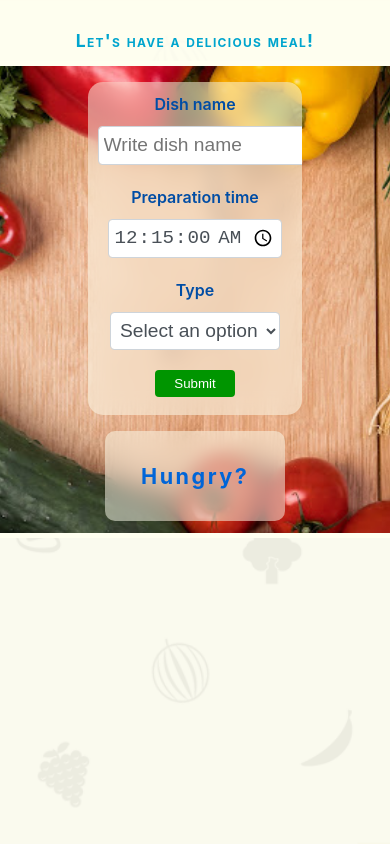
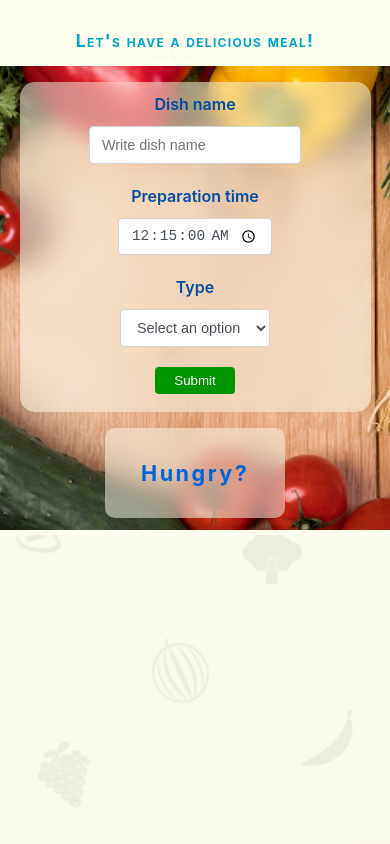
Before and after one commit to kodencja/dish-redux-form, a React (Create React App) app: page / in a window 390 px wide. Built offline with nearby package versions, Linux system fonts and the light colour scheme.

Commit message:
Correct scss for range input and setOutputStyle file

```diff
--- a/src/css/style.css
+++ b/src/css/style.css
@@ -210,8 +210,8 @@ label {
 }
 
 .form-control {
-  height: calc(1.5em + 0.5rem + 2px);
-  padding: 0.375rem 0.3rem;
+  height: 2.35rem;
+  padding: 0.375rem 0.75rem;
   font-size: 1.2rem;
   font-weight: 400;
   line-height: 1.5;
@@ -979,10 +979,13 @@ button:disabled {
 
 @media all and (max-width: 700px) {
   #dishes-form {
-    width: 80%;
+    width: 80% !important;
   }
   .image {
     width: 80%;
+  }
+  .narrow-70 {
+    width: auto;
   }
 }
 
@@ -990,16 +993,14 @@ button:disabled {
   .narrow {
     width: 100%;
   }
-  .narrow-70 {
-    width: 100%;
-  }
   .image {
     width: 90%;
   }
   #dishes-form {
-    width: 90%;
-    margin-left: 1rem;
-    margin-right: 1rem;
+    width: 90% !important;
+  }
+  .form-control {
+    font-size: 1rem;
   }
 }
 
@@ -1008,10 +1009,13 @@ button:disabled {
     letter-spacing: 1px;
     font-size: 1.1rem;
   }
+  .form-control {
+    font-size: 0.9rem;
+  }
 }
 
 @media all and (max-width: 372px) {
   .form-control {
-    max-width: 90%;
+    font-size: 0.8rem;
   }
 }
--- a/src/scss/_inputs.scss
+++ b/src/scss/_inputs.scss
@@ -154,8 +154,11 @@ label {
 }
 
 .form-control {
-  height: calc(1.5em + 0.5rem + 2px);
-  padding: distance("small-so") distance("little");
+  // height: calc(1.5em + 0.5rem + 2px);
+  height: 2.35rem;
+  // height: calc(distance("larger") + distance("small-quite") + sizes_px("two"));
+  // padding: distance("small-so") distance("little");
+  padding: distance("small-so") distance("quite-normal");
   font-size: size("large");
   font-weight: weight("normal");
   line-height: $larger;
--- a/src/scss/style.scss
+++ b/src/scss/style.scss
@@ -265,10 +265,14 @@ button {
 
 @media all and (max-width: 700px) {
   #dishes-form {
-    width: $full * 0.8;
+    width: $full * 0.8 !important;
   }
   .image {
     width: $full * 0.8;
+  }
+
+  .narrow-70 {
+    width: auto;
   }
 }
 
@@ -277,17 +281,15 @@ button {
     width: $full;
   }
 
-  .narrow-70 {
-    width: $full;
-  }
   .image {
     width: $full * 0.9;
   }
 
   #dishes-form {
-    width: $full * 0.9;
-    margin-left: distance("normal");
-    margin-right: distance("normal");
+    width: $full * 0.9 !important;
+  }
+  .form-control {
+    font-size: size("normal");
   }
 }
 
@@ -296,10 +298,13 @@ button {
     letter-spacing: $letter-spacing;
     font-size: size("bit-larger");
   }
+  .form-control {
+    font-size: size("quite-normal");
+  }
 }
 
 @media all and (max-width: 372px) {
   .form-control {
-    max-width: $full * 0.9;
+    font-size: size("small-quite");
   }
 }
```
